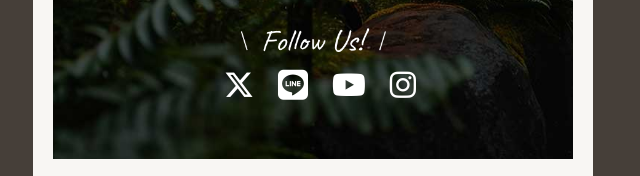
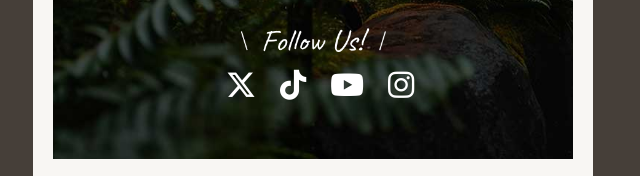
Before and after one commit to Ytanaka2556/bonodori, a plain HTML site: page index.html in a window 1280 px wide. Shown: the part 6554-6730 px from the top of the page, 327-967 px from the left. Drawn offline with nearby package versions, Linux system fonts and the light colour scheme; some packages are replaced by stand-ins of ours; a script that the page names is missing; a web font is replaced by a local one.

Commit message:
change5-2: tiktokアイコンに修正

```diff
--- a/index.html
+++ b/index.html
@@ -218,7 +218,7 @@
 <h3><img src="images/forrow_us.png" alt="Follow Us"></h3>
 <ul class="icons">
 <li><a href="#"><i class="fa-brands fa-x-twitter"></i></a></li>
-<li><a href="#"><i class="fab fa-line"></i></a></li>
+<li><a href="#"><i class="fa-brands fa-tiktok"></i></a></li>
 <li><a href="#"><i class="fab fa-youtube"></i></a></li>
 <li><a href="#"><i class="fab fa-instagram"></i></a></li>
 </ul>
```
